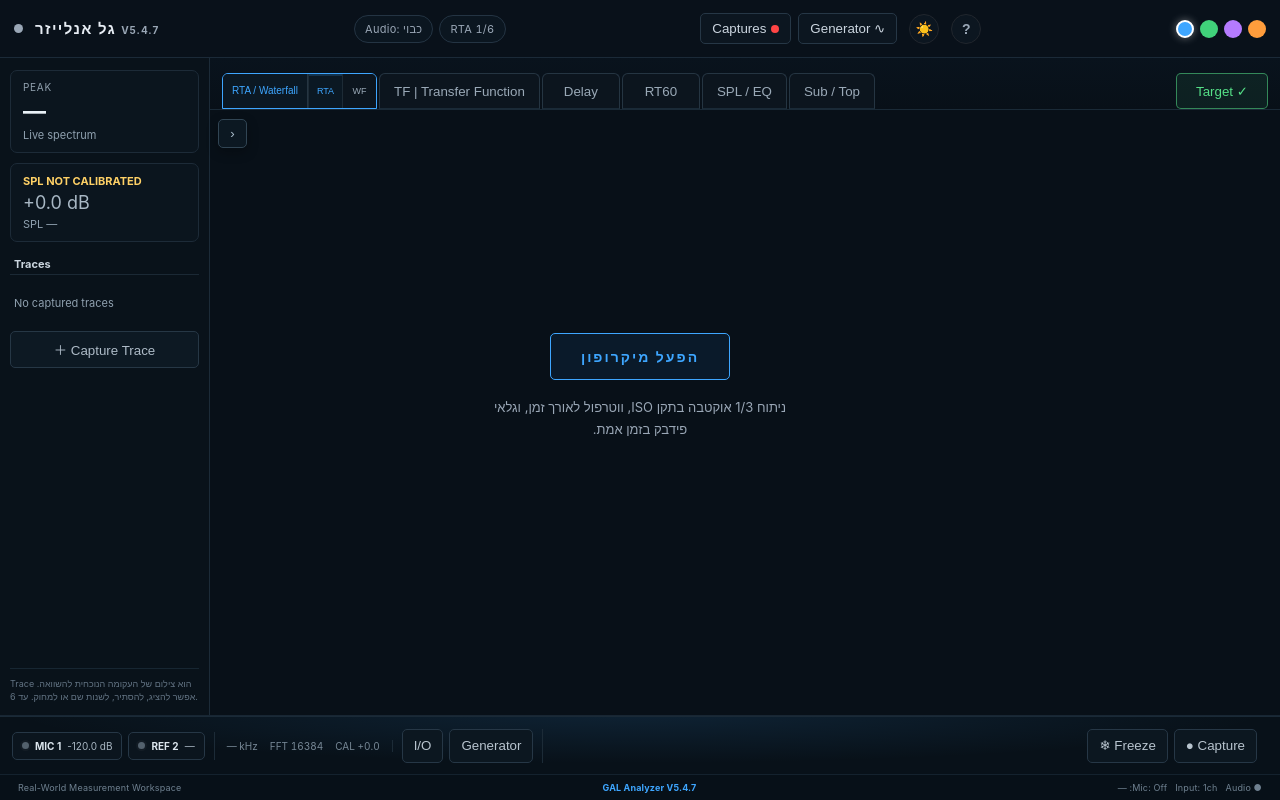
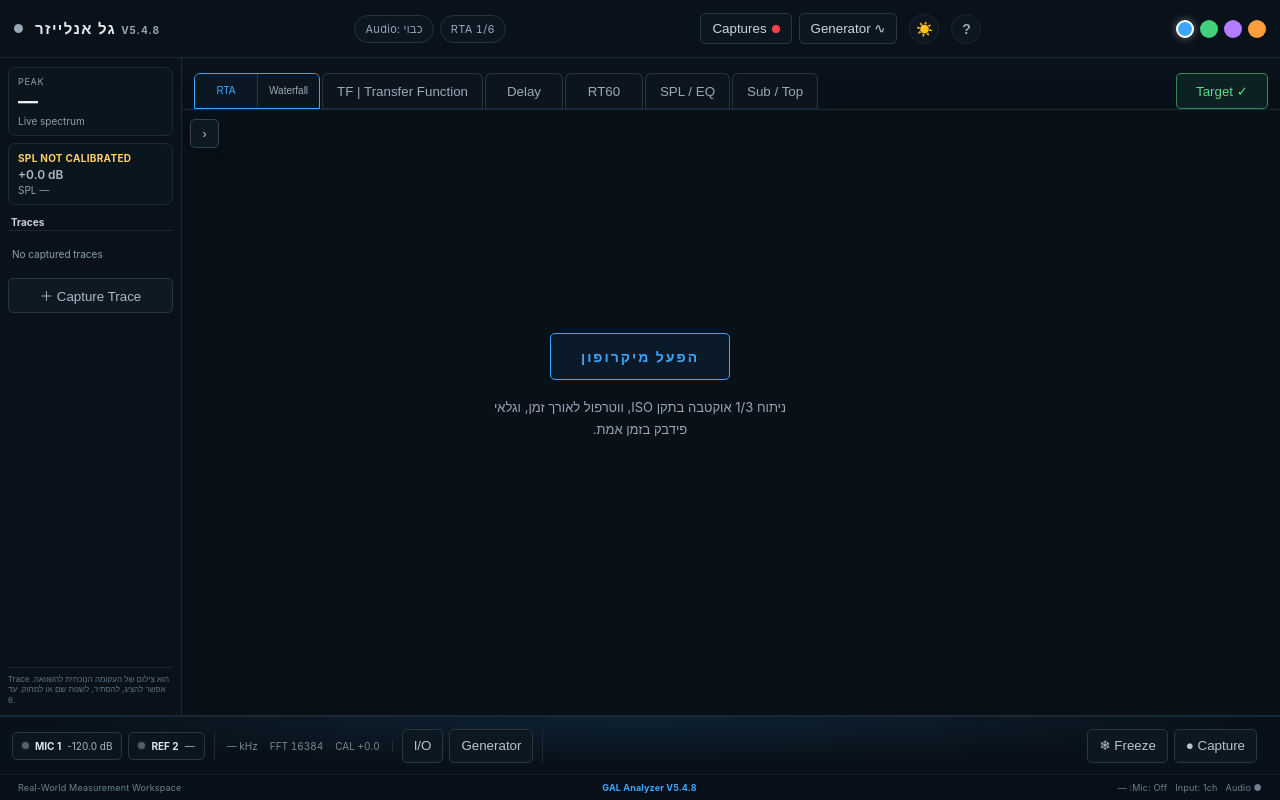
Before and after one commit to galsela16/Gal-analyzer, a plain HTML site: page index.html in a window 1280 px wide. Drawn offline with Linux system fonts and the light colour scheme.

Commit message:
Add files via upload

```diff
--- a/index.html
+++ b/index.html
@@ -440,7 +440,7 @@
      compact bottom measurement docks.
      ========================================================= */
   :root{
-    --v5-side:210px;
+    --v5-side:182px;
     --v5-tabs:52px;
     --v5-footer:92px;
   }
@@ -513,16 +513,15 @@
     background:#0b1823;box-shadow:inset 0 2px 0 rgba(62,166,255,.18);
   }
   .v53AnalysisGroup{display:flex;align-items:flex-end;height:36px;border:1px solid #253542;border-radius:6px 6px 0 0;overflow:hidden;background:#0c151e}
-  .v53AnalysisGroup>button{border:0!important;border-radius:0!important;min-width:84px!important;padding:0 9px!important;font-size:10px!important}
-  #v53RtaViewSwitch{display:flex;height:100%;border-left:1px solid #253542}
-  #v53RtaViewSwitch button{min-width:34px!important;height:100%!important;padding:0 6px!important;border:0!important;border-left:1px solid #1d2b36!important;border-radius:0!important;font-size:9px!important}
+  .v53AnalysisGroup>button{border:0!important;border-radius:0!important;min-width:62px!important;padding:0 11px!important;font-size:10px!important}
+  .v53AnalysisGroup>button+button{border-left:1px solid #253542!important}
   .v53AnalysisGroup.on{border-color:var(--accent)}
 
   /* persistent left rail */
   #v5SideRail{
     position:absolute;z-index:11;left:0;top:0;bottom:0;width:var(--v5-side);
     direction:ltr;background:#09121a;border-right:1px solid #1c2b38;
-    padding:12px 10px;display:flex;flex-direction:column;gap:10px;overflow:hidden;
+    padding:9px 8px;display:flex;flex-direction:column;gap:7px;overflow:hidden;
   }
   #v54SideToggle{
     position:absolute;z-index:22;left:calc(var(--v5-side) + 8px);top:calc(var(--v5-tabs) + 9px);
@@ -536,20 +535,20 @@
   body.sun-mode #v54SideToggle{background:#fff;color:#334155;border-color:#bfd0dd}
   .v5ReadCard{
     border:1px solid #1d2b38;background:#0b151e;border-radius:7px;
-    padding:10px 12px;direction:ltr;
-  }
-  .v5CardLabel{font-size:10px;letter-spacing:.7px;color:#91a0ae;text-transform:uppercase}
-  .v5PeakValue{font-size:23px;font-weight:700;color:#e8f0f6;margin-top:4px;font-variant-numeric:tabular-nums}
-  .v5Minor{font-size:11px;color:#8fa0af;margin-top:3px;font-variant-numeric:tabular-nums}
-  .v5CalGood{color:#45d47b;font-size:11px;font-weight:700}
-  .v5CalValue{font-size:18px;color:#a9b8c5;margin:4px 0}
+    padding:8px 9px;direction:ltr;
+  }
+  .v5CardLabel{font-size:9px;letter-spacing:.7px;color:#91a0ae;text-transform:uppercase}
+  .v5PeakValue{font-size:20px;font-weight:700;color:#e8f0f6;margin-top:2px;font-variant-numeric:tabular-nums}
+  .v5Minor{font-size:10px;color:#8fa0af;margin-top:2px;font-variant-numeric:tabular-nums}
+  .v5CalGood{color:#45d47b;font-size:10px;font-weight:700;letter-spacing:.3px}
+  .v5CalValue{font-size:12px;font-weight:600;color:#a9b8c5;margin:3px 0 1px;white-space:nowrap;overflow:hidden;text-overflow:ellipsis}
   .v5RailTitle{
-    padding:5px 4px 3px;font-size:11px;font-weight:700;color:#cbd6df;border-bottom:1px solid #1b2935
-  }
-  #v5TraceList{display:flex;flex-direction:column;gap:3px;overflow:auto;min-height:0;max-height:260px}
+    padding:4px 3px 2px;font-size:10px;font-weight:700;color:#cbd6df;border-bottom:1px solid #1b2935
+  }
+  #v5TraceList{display:flex;flex-direction:column;gap:2px;overflow:auto;min-height:0;max-height:210px}
   .v5TraceRow{
     display:grid;grid-template-columns:18px 1fr 26px 26px;align-items:center;gap:4px;
-    min-height:32px;padding:4px 5px;border-bottom:1px solid #17242f;font-size:11px;
+    min-height:28px;padding:3px 4px;border-bottom:1px solid #17242f;font-size:10px;
   }
   .v5TraceNum{color:#6f8090}
   .v5TraceName{font-weight:600;overflow:hidden;text-overflow:ellipsis;white-space:nowrap}
@@ -558,11 +557,11 @@
   .v5TraceAction.off{opacity:.35}
   #v5AddTrace{
     margin-top:3px;border:1px solid #263745;background:#0d1923;color:#aebbc7;
-    border-radius:5px;padding:8px;font:600 11px inherit;cursor:pointer;
+    border-radius:5px;padding:7px;font:600 10px inherit;cursor:pointer;
   }
   #v5AddTrace:hover{border-color:var(--accent);color:var(--accent)}
   #v5RailHint{
-    margin-top:auto;color:#637484;font-size:9px;line-height:1.45;border-top:1px solid #172632;padding-top:8px
+    margin-top:auto;color:#637484;font-size:8px;line-height:1.35;border-top:1px solid #172632;padding-top:6px
   }
 
   /* graph canvas gets a real workspace, not full-bleed underneath controls */
@@ -1109,9 +1108,9 @@
     <canvas id="cv"></canvas>
 
     <div id="v5ModeTabs" aria-label="Measurement modes">
-      <div class="v53AnalysisGroup on" id="v53AnalysisGroup">
-        <button id="v53AnalysisToggle" data-v5mode="analysis" class="on" type="button" onclick="v53ToggleAnalysis(event)">RTA / Waterfall</button>
-        <span id="v53RtaViewSwitch"><button type="button" data-view="rta" class="on">RTA</button><button type="button" data-view="spec">WF</button></span>
+      <div class="v53AnalysisGroup on" id="v53AnalysisGroup" aria-label="Analysis view">
+        <button id="v53AnalysisToggle" data-v5mode="analysis" type="button" class="on" onclick="v54SetAnalysisView('rta',event)">RTA</button>
+        <button id="v54WaterfallToggle" type="button" onclick="v54SetAnalysisView('spec',event)">Waterfall</button>
       </div>
       <button data-v5mode="tf">TF | Transfer Function</button>
       <button data-v5mode="delay">Delay</button>
@@ -1678,7 +1677,7 @@
 
   <div id="v5StatusBar">
     <div><span class="live" id="v5MicStatus">● Mic: Off</span> &nbsp; <span id="v5InputStatus">Input: —</span> &nbsp; <span id="v5LatencyStatus">Audio: —</span></div>
-    <div id="v5StatusBrand">GAL Analyzer V5.4.7</div>
+    <div id="v5StatusBrand">GAL Analyzer V5.4.8</div>
     <div>Real-World Measurement Workspace</div>
   </div>
 
--- a/js/core/config.js
+++ b/js/core/config.js
@@ -1,6 +1,6 @@
 window.GAL=window.GAL||{};
 window.GAL.config=Object.freeze({
-  version:'5.4.7-calibration-controls',
+  version:'5.4.8-compact-workspace',
   appName:'GAL Analyzer',
   maxTraces:6,
   supportedFft:[4096,8192,16384,32768]
--- a/sw.js
+++ b/sw.js
@@ -1,5 +1,5 @@
 // bump CACHE version whenever you change files
-const CACHE = 'gal-analyzer-v5-4-7-calibration-controls-20260812';
+const CACHE = 'gal-analyzer-v5-4-8-compact-workspace-20260812';
 const ASSETS = [
   './',
   './index.html',
```
Also changed, not shown: README.md, js/app-core.js.
